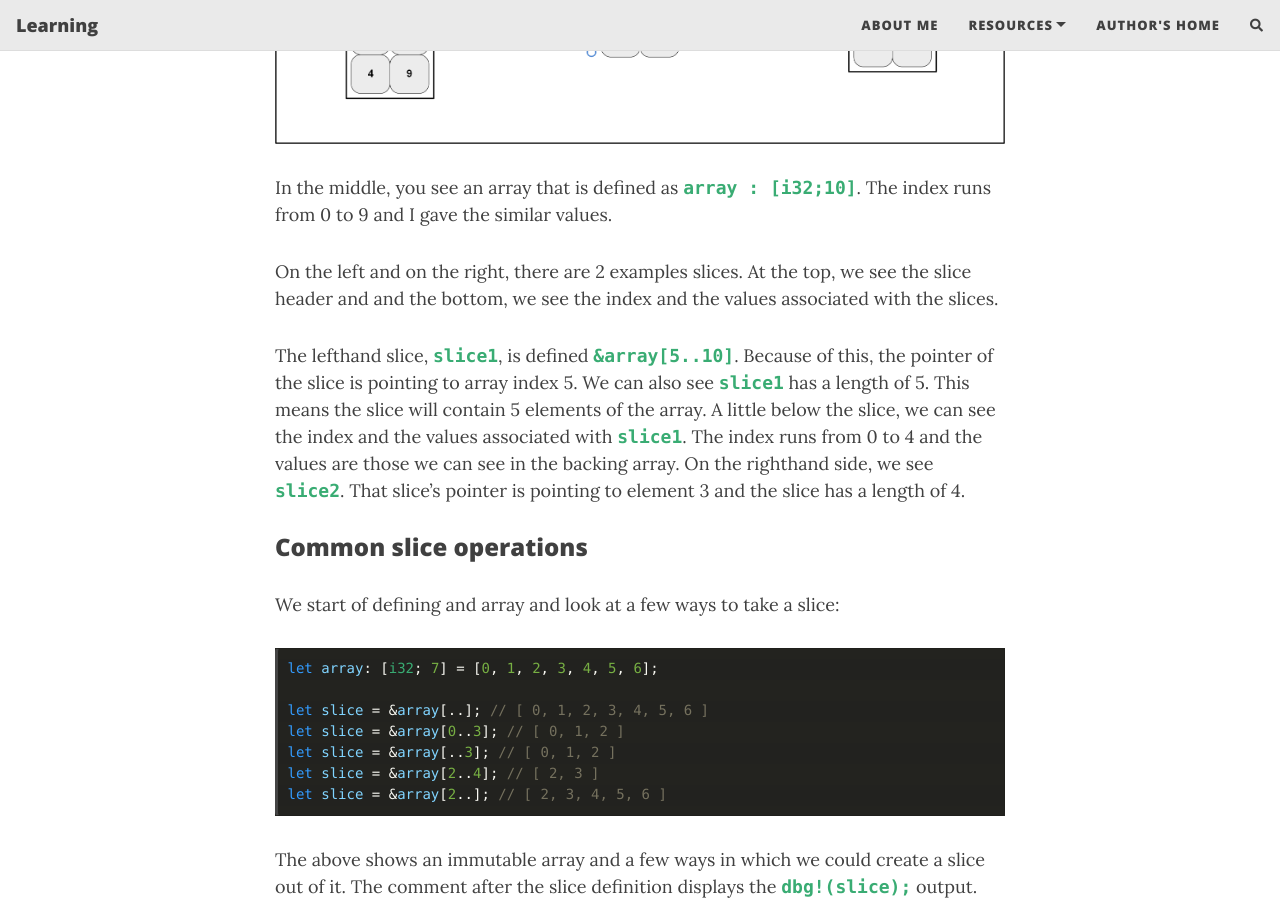
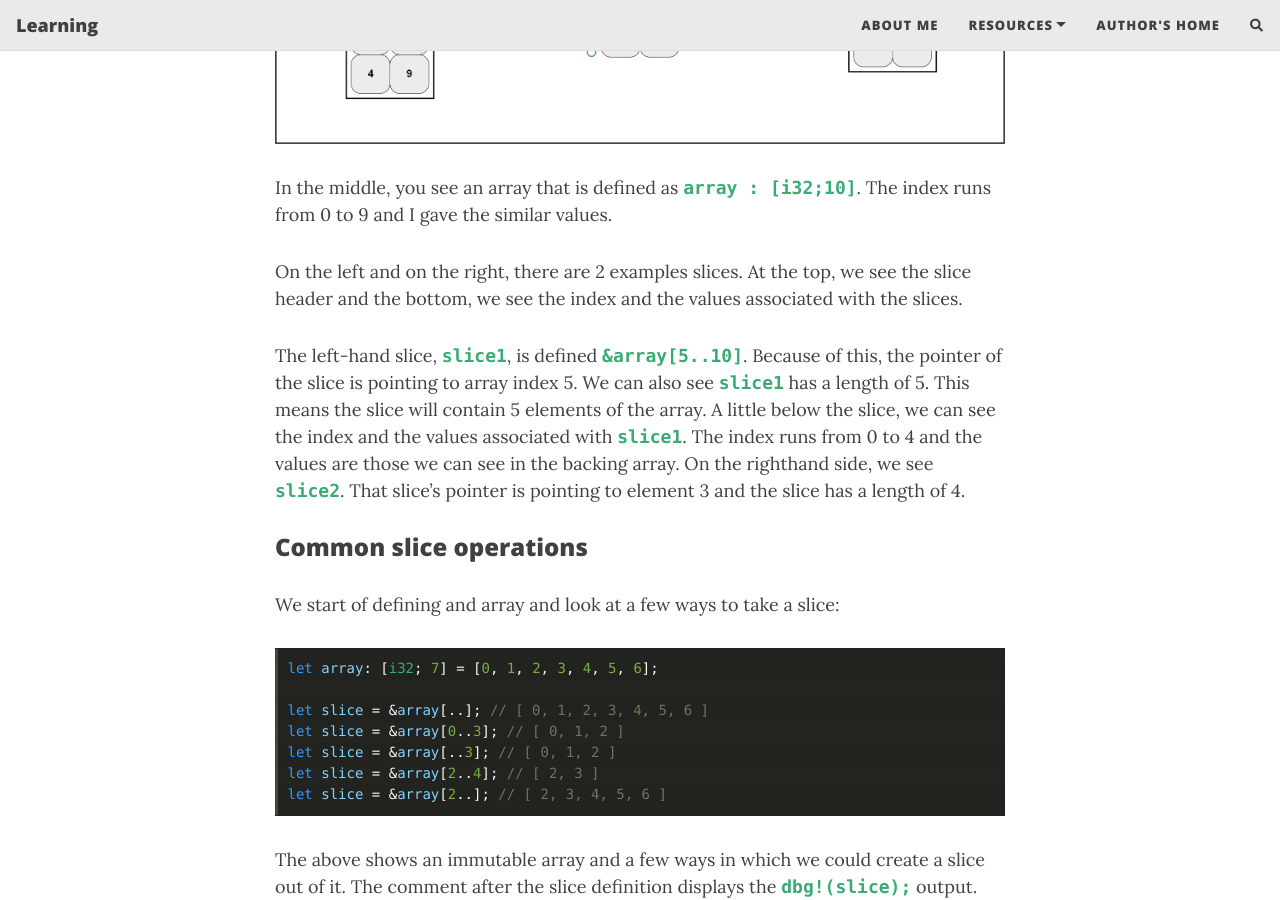
Before and after one commit to saidvandeklundert/learn, a Jekyll site: the page built from _posts/2021-08-14-rust-slice.md, in a window 1280 px wide and 900 px high, scrolled down 1608 px. Built offline with Jekyll 4.4.1, drawn with Linux system fonts in a browser that asks for light colours; nearby versions of some CDN libraries; comment, search, counter and statistics services are not loaded; some of the changed text lies outside the part shown.

Commit message:
sliiiiiiiiiiiice

````diff
--- a/_posts/2021-08-14-rust-slice.md
+++ b/_posts/2021-08-14-rust-slice.md
@@ -11,7 +11,7 @@
 
 In Rust, the `slice` is a `primitive type` as well as a `sequence type`. I found slices very confusing at first. In the Rust book, slices are defined as 'a dynamically-sized view into a contiguous sequence'.
 
-But somewhere in the rust-lang github repo, the slice is defined as follows:
+But somewhere in the rust-lang Github repo, the slice is defined as follows:
 
 ```
 Slices are a view into a block of memory represented as a pointer and a length.
@@ -30,9 +30,9 @@
 
 In the middle, you see an array that is defined as `array : [i32;10]`. The index runs from 0 to 9 and I gave the similar values.
 
-On the left and on the right, there are 2 examples slices. At the top, we see the slice header and and the bottom, we see the index and the values associated with the slices.
+On the left and on the right, there are 2 examples slices. At the top, we see the slice header and the bottom, we see the index and the values associated with the slices.
 
-The lefthand slice, `slice1`, is defined `&array[5..10]`. Because of this, the pointer of the slice is pointing to array index 5. We can also see `slice1` has a length of 5. This means the slice will contain 5 elements of the array. A little below the slice, we can see the index and the values associated with `slice1`. The index runs from 0 to 4 and the values are those we can see in the backing array. On the righthand side, we see `slice2`. That slice's pointer is pointing to element 3 and the slice has a length of 4.
+The left-hand slice, `slice1`, is defined `&array[5..10]`. Because of this, the pointer of the slice is pointing to array index 5. We can also see `slice1` has a length of 5. This means the slice will contain 5 elements of the array. A little below the slice, we can see the index and the values associated with `slice1`. The index runs from 0 to 4 and the values are those we can see in the backing array. On the righthand side, we see `slice2`. That slice's pointer is pointing to element 3 and the slice has a length of 4.
 
 
 ### Common slice operations
````
Also changed, not shown: other parts of _posts/2021-08-14-rust-slice.md (+1 -1 lines).
